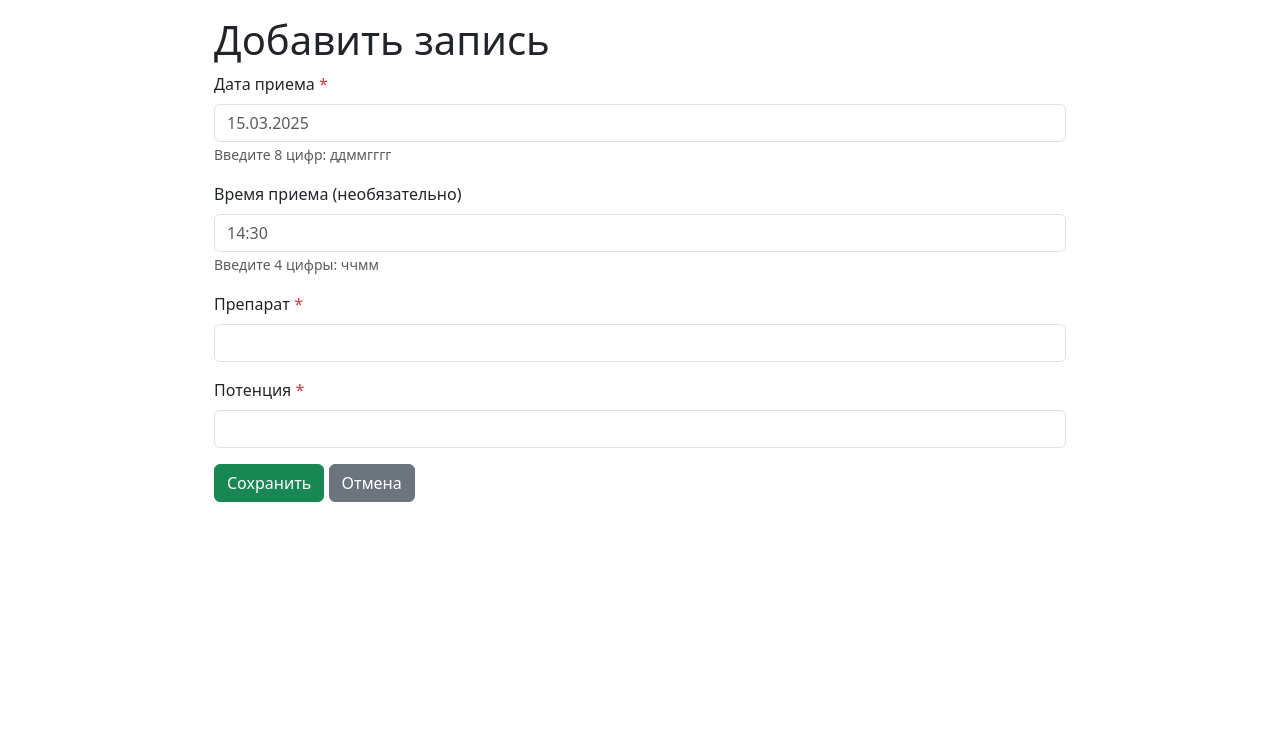
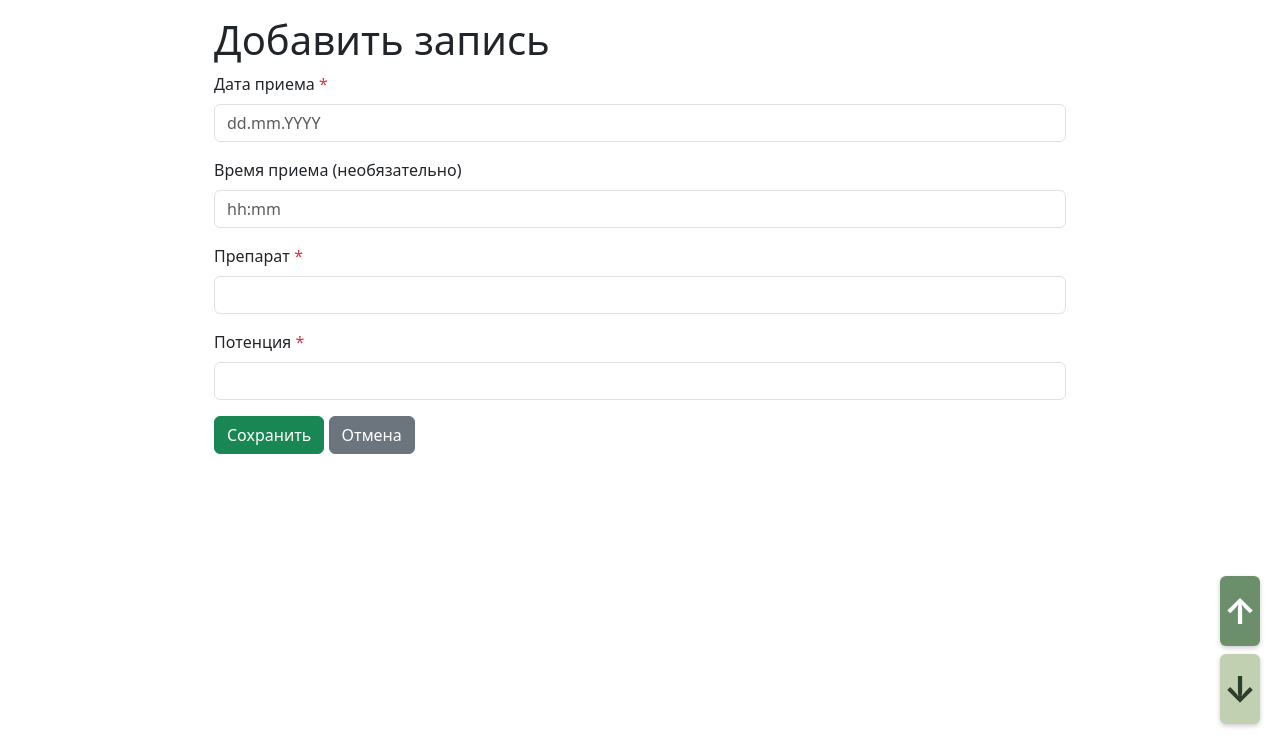
Before and after one commit to ZeroCreator/RemediesJournal, a Flask app: page /add in a window 1280 px wide. Shown: the part 56-800 px from the top of the page. Run offline with Flask 3, Linux system fonts and the light colour scheme; some libraries are stand-ins or nearby versions.

Commit message:
add scroll buttons

```diff
--- a/app.py
+++ b/app.py
@@ -152,10 +152,10 @@ def validate_time(time_str):
 
 # --- Маршруты ---
 @app.route('/')
-@app.route('/')
 def index():
     records = read_data()
-    records.sort(key=lambda x: x.get('date-time', ''))
+    # Сортировка от новых к старым (reverse=True)
+    records.sort(key=lambda x: x.get('date-time', ''), reverse=True)
     # Разделяем дату и время для отображения
     for r in records:
         dt = r.get('date-time', '')
--- a/templates/add_edit.html
+++ b/templates/add_edit.html
@@ -7,13 +7,11 @@
 <form method="post">
     <div class="mb-3">
         <label for="date" class="form-label">Дата приема <span class="text-danger">*</span></label>
-        <input type="text" class="form-control date-mask" id="date" name="date" value="{{ date_display or '' }}" placeholder="15.03.2025" inputmode="numeric" required>
-        <small class="text-muted">Введите 8 цифр: ддммгггг</small>
+        <input type="text" class="form-control date-mask" id="date" name="date" value="{{ date_display or '' }}" placeholder="dd.mm.YYYY" inputmode="numeric" required>
     </div>
     <div class="mb-3">
         <label for="time" class="form-label">Время приема (необязательно)</label>
-        <input type="text" class="form-control time-mask" id="time" name="time" value="{{ time or '' }}" placeholder="14:30" inputmode="numeric">
-        <small class="text-muted">Введите 4 цифры: ччмм</small>
+        <input type="text" class="form-control time-mask" id="time" name="time" value="{{ time or '' }}" placeholder="hh:mm" inputmode="numeric">
     </div>
     <div class="mb-3">
         <label for="remedy" class="form-label">Препарат <span class="text-danger">*</span></label>
--- a/templates/base.html
+++ b/templates/base.html
@@ -33,6 +33,53 @@
             70% { opacity: 1; }
             100% { opacity: 0; display: none; }
         }
+        /* Кнопки прокрутки вверх/вниз (узкие и длинные) */
+        .scroll-buttons {
+            position: fixed;
+            bottom: 20px;
+            right: 20px;
+            display: flex;
+            flex-direction: column;
+            gap: 8px;
+            z-index: 1000;
+        }
+        .scroll-btn {
+            display: flex;
+            align-items: center;
+            justify-content: center;
+            width: 40px;
+            height: 70px;
+            font-size: 36px;
+            font-weight: bold;
+            text-decoration: none;
+            color: white;
+            border: none;
+            cursor: pointer;
+            box-shadow: 0 2px 5px rgba(0,0,0,0.2);
+            transition: background-color 0.2s;
+            line-height: 1;
+            border-radius: 6px;
+        }
+        .scroll-btn-up {
+            background-color: #6B8E6B; /* цвет кнопки экспорта */
+        }
+        .scroll-btn-up:hover {
+            background-color: #4F6F4F;
+        }
+        .scroll-btn-down {
+            background-color: #C0D0B0; /* цвет верхнего меню */
+            color: #2C3E2C;
+        }
+        .scroll-btn-down:hover {
+            background-color: #A0B090;
+        }
+        /* Бледный серо-зелёный фон для блока записей */
+        .bg-pale-green {
+            background-color: #E8F0E0;
+            border-radius: 8px;
+            padding: 15px;
+            box-shadow: inset 0 0 5px rgba(0,0,0,0.05);
+        }
     </style>
 </head>
 <body>
@@ -61,6 +108,12 @@
         {% block content %}{% endblock %}
     </div>
 
+    <!-- Кнопки прокрутки вверх/вниз -->
+    <div class="scroll-buttons">
+        <button class="scroll-btn scroll-btn-up" onclick="window.scrollTo({top: 0, behavior: 'smooth'});" title="Вверх">↑</button>
+        <button class="scroll-btn scroll-btn-down" onclick="window.scrollTo({top: document.body.scrollHeight, behavior: 'smooth'});" title="Вниз">↓</button>
+    </div>
+
     <script src="https://cdn.jsdelivr.net/npm/bootstrap@5.3.2/dist/js/bootstrap.bundle.min.js"></script>
     <script src="https://cdn.jsdelivr.net/npm/cleave.js@1.6.0/dist/cleave.min.js"></script>
     {% block scripts %}{% endblock %}
--- a/templates/edit_event.html
+++ b/templates/edit_event.html
@@ -7,7 +7,7 @@
 <form method="post">
     <div class="mb-3">
         <label for="event_date" class="form-label">Дата события (необязательно)</label>
-        <input type="text" class="form-control date-mask" id="event_date" name="event_date" value="{{ event_date or '' }}" placeholder="dd.mm.yyyy" inputmode="numeric">
+        <input type="text" class="form-control date-mask" id="event_date" name="event_date" value="{{ event_date or '' }}" placeholder="dd.mm.YYYY" inputmode="numeric">
     </div>
     <div class="mb-3">
         <label for="event_time" class="form-label">Время события (необязательно)</label>
--- a/templates/index.html
+++ b/templates/index.html
@@ -2,8 +2,9 @@
 {% block title %}Главная{% endblock %}
 
 {% block content %}
-<h1 class="text-center">Журнал приёмов</h1>
+<h1 class="text-center">Журнал приёмов ГЛС</h1>
 
+<div class="bg-pale-green">
     {% if records %}
         <div class="accordion" id="recordsAccordion">
             {% for record in records %}
@@ -57,9 +58,11 @@
                             <form action="{{ url_for('add_event', record_id=record.id) }}" method="post" class="row g-2 mb-3">
                                 <div class="col-md-3">
                                     <input type="text" name="event_date" class="form-control form-control-sm date-mask" placeholder="Дата (ДД.ММ.ГГГГ)" inputmode="numeric">
+                                    <small class="text-muted">8 цифр</small>
                                 </div>
                                 <div class="col-md-3">
                                     <input type="text" name="event_time" class="form-control form-control-sm time-mask" placeholder="Время (ЧЧ:ММ)" inputmode="numeric">
+                                    <small class="text-muted">4 цифры</small>
                                 </div>
                                 <div class="col-md-4">
                                     <input type="text" name="description" class="form-control form-control-sm" placeholder="Описание" required>
@@ -88,6 +91,7 @@
     {% else %}
         <p class="alert alert-info">Пока нет записей. <a href="{{ url_for('add') }}">Добавьте первую</a>.</p>
     {% endif %}
+</div>
 {% endblock %}
 
 {% block scripts %}
```
Lines whose indentation alone changed are shown as unchanged.
